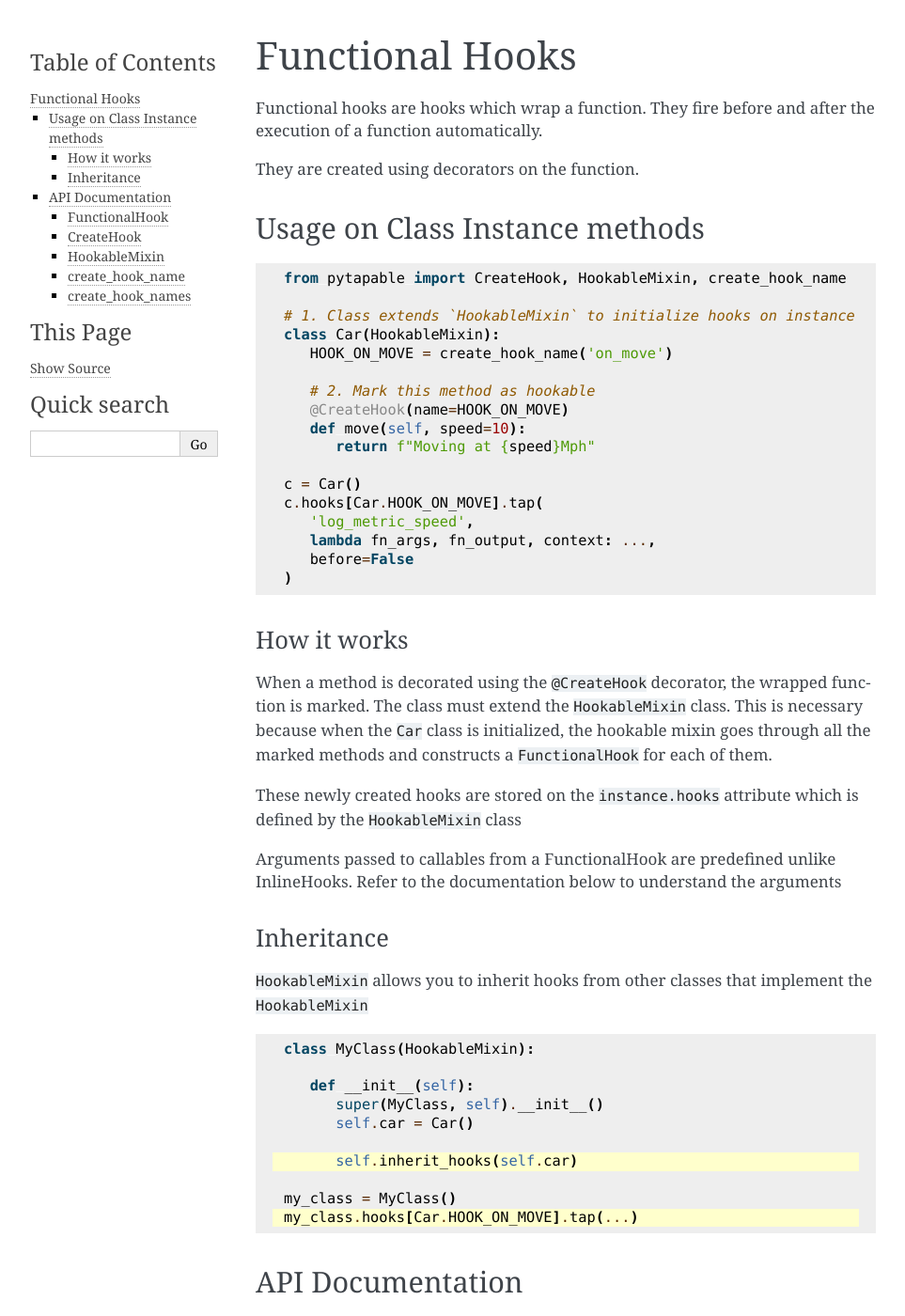
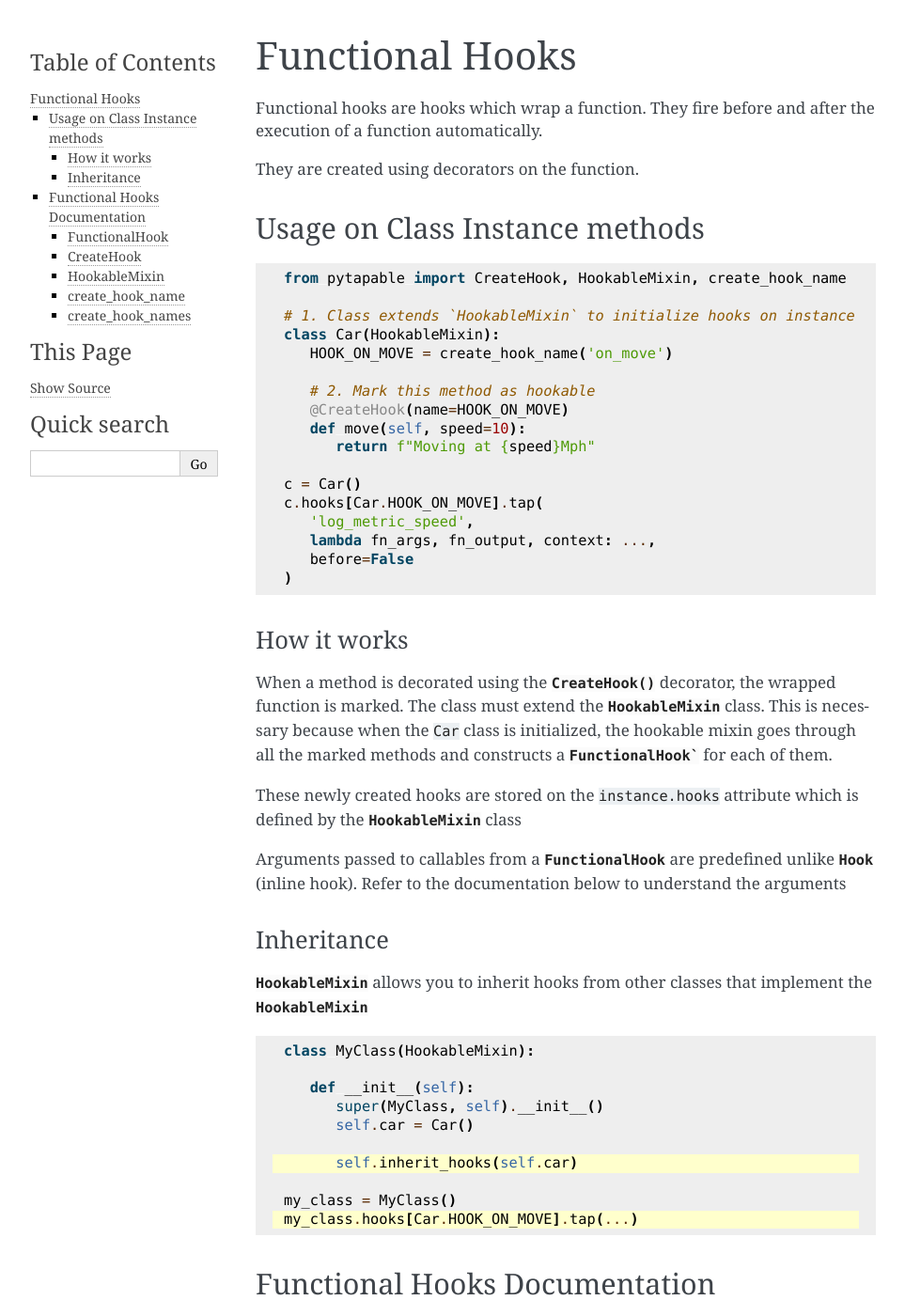
Before and after one commit to vidhu/PyTapable, a Sphinx documentation site: the page built from docs/source/functional_hooks.rst, in a window 1280 px wide and 1400 px high. Shown: the whole window at 94% size, without its empty margins (148-1111 px from the left). Built offline with Sphinx 7.4.7, drawn with Linux system fonts in a browser that asks for light colours.

Commit message:
inline links

```diff
--- a/docs/source/functional_hooks.rst
+++ b/docs/source/functional_hooks.rst
@@ -33,18 +33,19 @@ Usage on Class Instance methods
 How it works
 ^^^^^^^^^^^^
 
-When a method is decorated using the ``@CreateHook`` decorator, the wrapped function is marked. The class must extend the
-``HookableMixin`` class. This is necessary because when the ``Car`` class is initialized, the hookable mixin goes through
-all the marked methods and constructs a ``FunctionalHook`` for each of them.
+When a method is decorated using the :func:`CreateHook` decorator, the wrapped function is marked. The class must extend
+the :class:`HookableMixin` class. This is necessary because when the ``Car`` class is initialized, the hookable mixin
+goes through all the marked methods and constructs a :class:`FunctionalHook`` for each of them.
 
-These newly created hooks are stored on the ``instance.hooks`` attribute which is defined by the ``HookableMixin`` class
+These newly created hooks are stored on the ``instance.hooks`` attribute which is defined by the :class:`HookableMixin`
+class
 
-Arguments passed to callables from a FunctionalHook are predefined unlike InlineHooks. Refer to the documentation below
-to understand the arguments
+Arguments passed to callables from a :class:`FunctionalHook` are predefined unlike :class:`Hook` (inline hook).
+Refer to the documentation below to understand the arguments
 
 Inheritance
 ^^^^^^^^^^^
-``HookableMixin`` allows you to inherit hooks from other classes that implement the ``HookableMixin``
+:class:`HookableMixin` allows you to inherit hooks from other classes that implement the :class:`HookableMixin`
 
 .. code-block:: python
    :emphasize-lines: 7,10
@@ -60,8 +61,8 @@ Inheritance
    my_class = MyClass()
    my_class.hooks[Car.HOOK_ON_MOVE].tap(...)
 
-API Documentation
------------------
+Functional Hooks Documentation
+------------------------------
 
 FunctionalHook
 ^^^^^^^^^^^^^^
--- a/docs/source/inline_hooks.rst
+++ b/docs/source/inline_hooks.rst
@@ -53,11 +53,13 @@ In a Class
          return f"Moving at {speed}Mph"
 
 
-.. note:: When using inline hooks in a class, its useful to have the class extend the `HookableMixin` class and create
-   the hooks in the ``self.hooks`` dictionary. This allows inheriting hooks.
+.. note::
+   When using inline hooks in a class, its useful to have the class extend the :class:`HookableMixin` class and
+   create the hooks in the ``self.hooks`` dictionary. This allows inheriting hooks.
 
-API Documentation
------------------
+
+Inline Hooks Documentation
+--------------------------
 
 Hook
 ^^^^
```
Also changed, not shown: docs/source/index.rst (+11 -4 lines), 1 other file.
